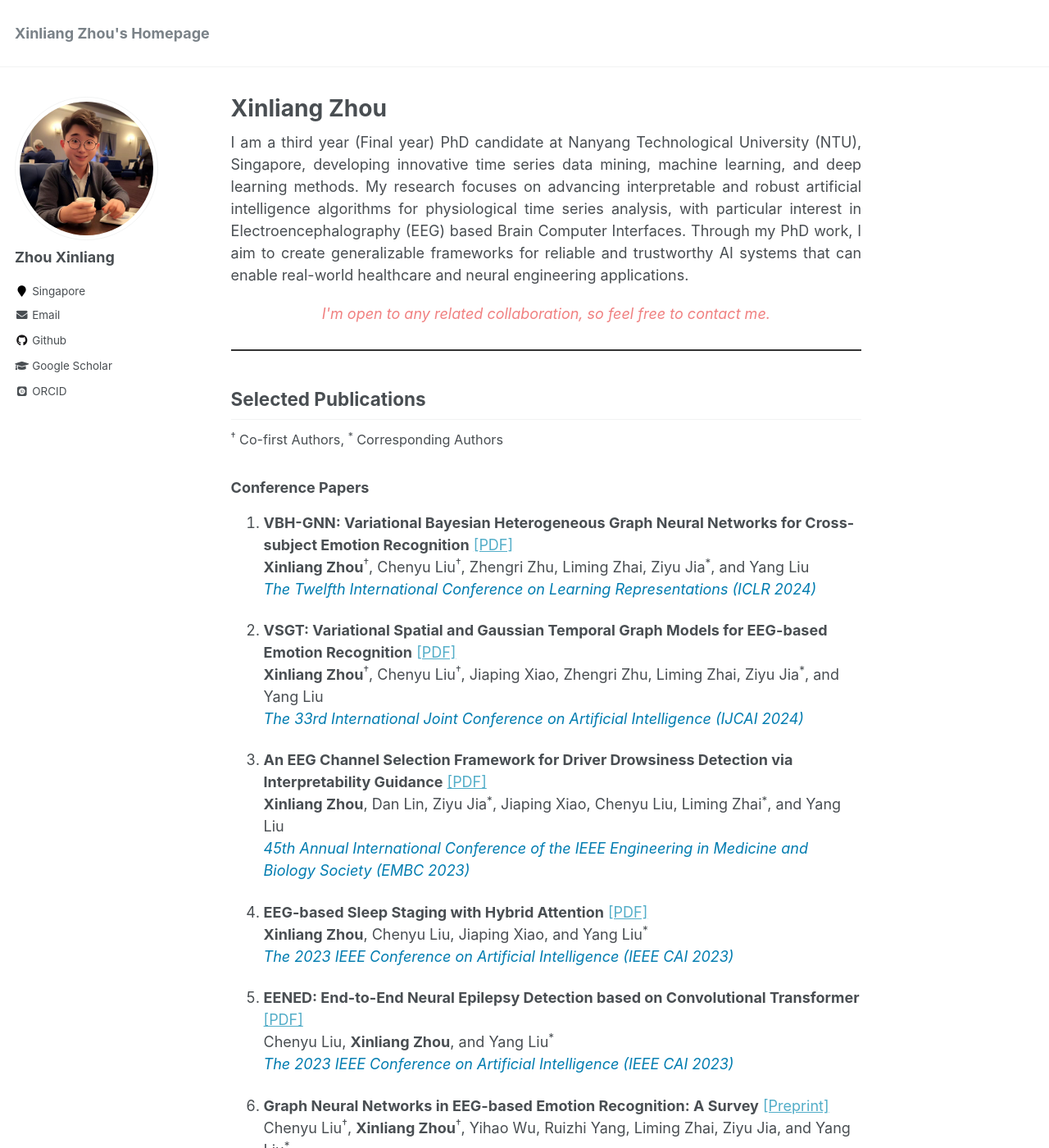
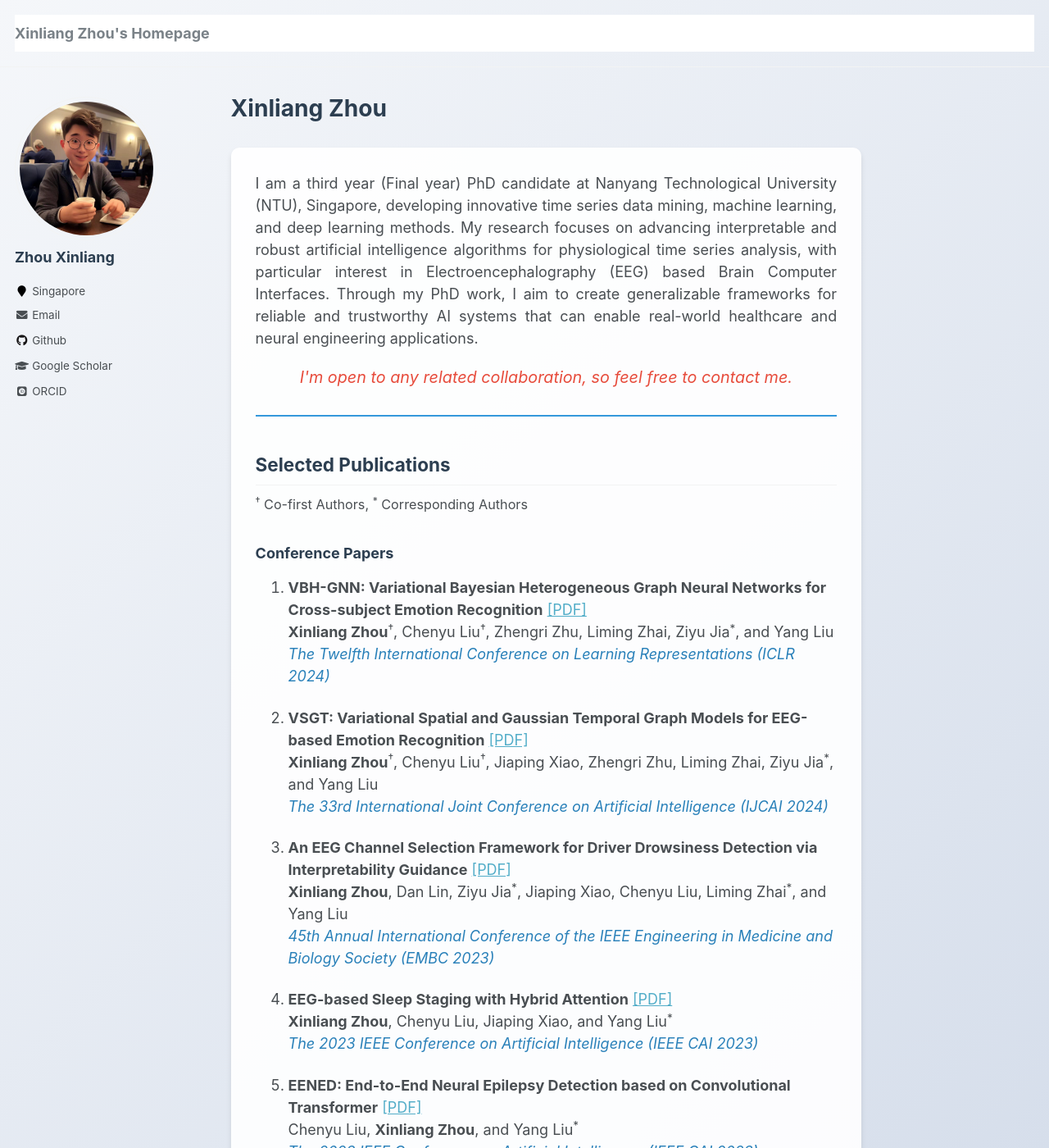
Before and after one commit to xinliangzhou/xinliangzhou.github.io, a Jekyll site: the page built from _pages/about.md, in a window 1280 px wide and 1400 px high. Shown: the whole window at 82% size. Built offline with Jekyll 4.4.1, drawn with Linux system fonts in a browser that asks for light colours; some web fonts are replaced.

Commit message:
Update about.md

```diff
--- a/_pages/about.md
+++ b/_pages/about.md
@@ -8,15 +8,32 @@ redirect_from:
   - /about.html
 ---
 
+<style>
+body {
+  background: linear-gradient(135deg, #f5f7fa 0%, #c3cfe2 100%);
+}
+.page__content {
+  background-color: rgba(255, 255, 255, 0.9);
+  border-radius: 10px;
+  box-shadow: 0 4px 6px rgba(0, 0, 0, 0.1);
+  padding: 30px;
+  margin: 20px auto;
+  max-width: 800px;
+}
+h1, h2, h3 {
+  color: #2c3e50;
+}
+</style>
+
 <div style="text-align: justify;">
 I am a third year (Final year) PhD candidate at Nanyang Technological University (NTU), Singapore, developing innovative time series data mining, machine learning, and deep learning methods. My research focuses on advancing interpretable and robust artificial intelligence algorithms for physiological time series analysis, with particular interest in Electroencephalography (EEG) based Brain Computer Interfaces. Through my PhD work, I aim to create generalizable frameworks for reliable and trustworthy AI systems that can enable real-world healthcare and neural engineering applications.
 </div>
 
-<p style="text-align: center; font-style: italic; color: #F08080; margin-top: 20px;">
+<p style="text-align: center; font-style: italic; color: #e74c3c; margin-top: 20px; font-size: 1.1em;">
 I'm open to any related collaboration, so feel free to contact me.
 </p>
 
-<hr style="border: none; height: 2px; background-color: #333; margin: 30px 0;">
+<hr style="border: none; height: 2px; background-color: #3498db; margin: 30px 0;">
 
 ## Selected Publications
 
@@ -26,23 +43,23 @@ I'm open to any related collaboration, so feel free to contact me.
 
 1. **VBH-GNN: Variational Bayesian Heterogeneous Graph Neural Networks for Cross-subject Emotion Recognition** [[PDF]](https://openreview.net/pdf?id=EArTDUmILF)<br>
    **Xinliang Zhou**<sup>†</sup>, Chenyu Liu<sup>†</sup>, Zhengri Zhu, Liming Zhai, Ziyu Jia<sup>*</sup>, and Yang Liu<br>
-   <span style="color:#007CB0; font-style: italic;">The Twelfth International Conference on Learning Representations (ICLR 2024)</span>
+   <span style="color:#2980b9; font-style: italic;">The Twelfth International Conference on Learning Representations (ICLR 2024)</span>
 
 2. **VSGT: Variational Spatial and Gaussian Temporal Graph Models for EEG-based Emotion Recognition** [[PDF]](https://www.researchgate.net/publication/379731227_VSGT_Variational_Spatial_and_Gaussian_Temporal_Graph_Models_for_EEG-based_Emotion_Recognition#fullTextFileContent)<br>
    **Xinliang Zhou**<sup>†</sup>, Chenyu Liu<sup>†</sup>, Jiaping Xiao, Zhengri Zhu, Liming Zhai, Ziyu Jia<sup>*</sup>, and Yang Liu<br>
-   <span style="color:#007CB0; font-style: italic;">The 33rd International Joint Conference on Artificial Intelligence (IJCAI 2024)</span>
+   <span style="color:#2980b9; font-style: italic;">The 33rd International Joint Conference on Artificial Intelligence (IJCAI 2024)</span>
 
 3. **An EEG Channel Selection Framework for Driver Drowsiness Detection via Interpretability Guidance** [[PDF]](https://ieeexplore.ieee.org/abstract/document/10341126)<br>
    **Xinliang Zhou**, Dan Lin, Ziyu Jia<sup>*</sup>, Jiaping Xiao, Chenyu Liu, Liming Zhai<sup>*</sup>, and Yang Liu<br>
-   <span style="color:#007CB0; font-style: italic;">45th Annual International Conference of the IEEE Engineering in Medicine and Biology Society (EMBC 2023)</span>
+   <span style="color:#2980b9; font-style: italic;">45th Annual International Conference of the IEEE Engineering in Medicine and Biology Society (EMBC 2023)</span>
 
 4. **EEG-based Sleep Staging with Hybrid Attention** [[PDF]](https://ieeexplore.ieee.org/abstract/document/10194990)<br>
    **Xinliang Zhou**, Chenyu Liu, Jiaping Xiao, and Yang Liu<sup>*</sup><br>
-   <span style="color:#007CB0; font-style: italic;">The 2023 IEEE Conference on Artificial Intelligence (IEEE CAI 2023)</span>
+   <span style="color:#2980b9; font-style: italic;">The 2023 IEEE Conference on Artificial Intelligence (IEEE CAI 2023)</span>
 
 5. **EENED: End-to-End Neural Epilepsy Detection based on Convolutional Transformer** [[PDF]](https://ieeexplore.ieee.org/abstract/document/10195058)<br>
    Chenyu Liu, **Xinliang Zhou**, and Yang Liu<sup>*</sup><br>
-   <span style="color:#007CB0; font-style: italic;">The 2023 IEEE Conference on Artificial Intelligence (IEEE CAI 2023)</span>
+   <span style="color:#2980b9; font-style: italic;">The 2023 IEEE Conference on Artificial Intelligence (IEEE CAI 2023)</span>
 
 6. **Graph Neural Networks in EEG-based Emotion Recognition: A Survey** [[Preprint]](https://arxiv.org/pdf/2402.01138.pdf)<br>
    Chenyu Liu<sup>†</sup>, **Xinliang Zhou**<sup>†</sup>, Yihao Wu, Ruizhi Yang, Liming Zhai, Ziyu Jia, and Yang Liu<sup>*</sup>
@@ -51,11 +68,11 @@ I'm open to any related collaboration, so feel free to contact me.
 
 1. **Learning Robust Global-Local Representations from EEG for Neural Epilepsy Detection** [[PDF]](https://ieeexplore.ieee.org/abstract/document/10541111)<br>
    **Xinliang Zhou**, Chenyu Liu, Ruizhi Yang, Liangwei Zhang, Liming Zhai, Ziyu Jia<sup>*</sup>, and Yang Liu<br>
-   <span style="color:#007CB0; font-style: italic;">IEEE Transactions on Neural Artificial Intelligence (IEEE TAI 2024)</span>
+   <span style="color:#2980b9; font-style: italic;">IEEE Transactions on Neural Artificial Intelligence (IEEE TAI 2024)</span>
 
 2. **Hybrid Spiking Neural Network for Sleep Electroencephalogram Signals** [[PDF]](https://link.springer.com/article/10.1007/s11432-021-3380-1)<br>
    Ziyu Jia, Junyu Ji, **Xinliang Zhou**<sup>*</sup>, and Yuhan Zhou<br>
-   <span style="color:#007CB0; font-style: italic;">Science China Information Sciences 65.4 (2022): 140403</span>
+   <span style="color:#2980b9; font-style: italic;">Science China Information Sciences 65.4 (2022): 140403</span>
 
 3. **Interpretable and Robust AI in EEG Systems: A Survey** [[Preprint]](https://arxiv.org/pdf/2304.10755.pdf)<br>
    **Xinliang Zhou**, Chenyu Liu, Liming Zhai, Ziyu Jia, Cuntai Guan, and Yang Liu<sup>*</sup>
@@ -66,7 +83,7 @@ I'm open to any related collaboration, so feel free to contact me.
 5. **Learning Local to Global Spatial-Temporal Representation for Motor Imagery Classification** (Preprint)<br>
    Shaozhe Liu, Leike An, **Xinliang Zhou**, Xiaoqun Ning, and Ziyu Jia<sup>*</sup>
 
-<hr style="border: none; height: 2px; background-color: #333; margin: 30px 0;">
+<hr style="border: none; height: 2px; background-color: #3498db; margin: 30px 0;">
 
 ## Academic Services
 
```
